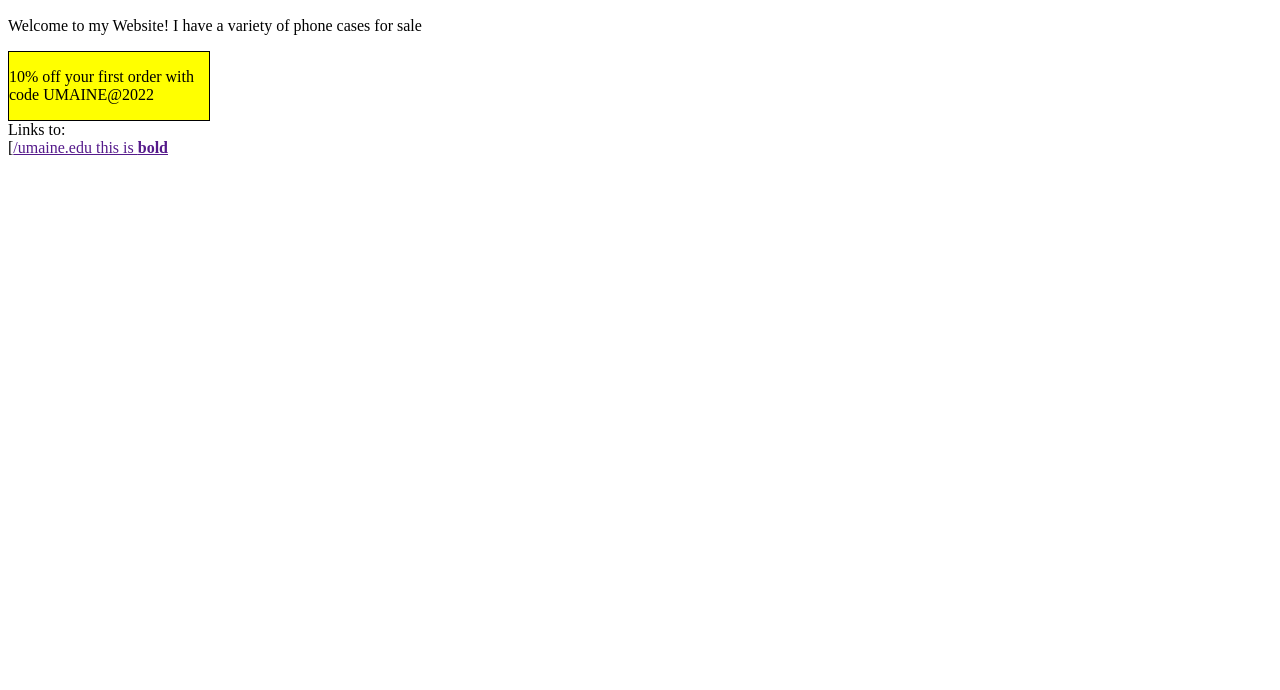
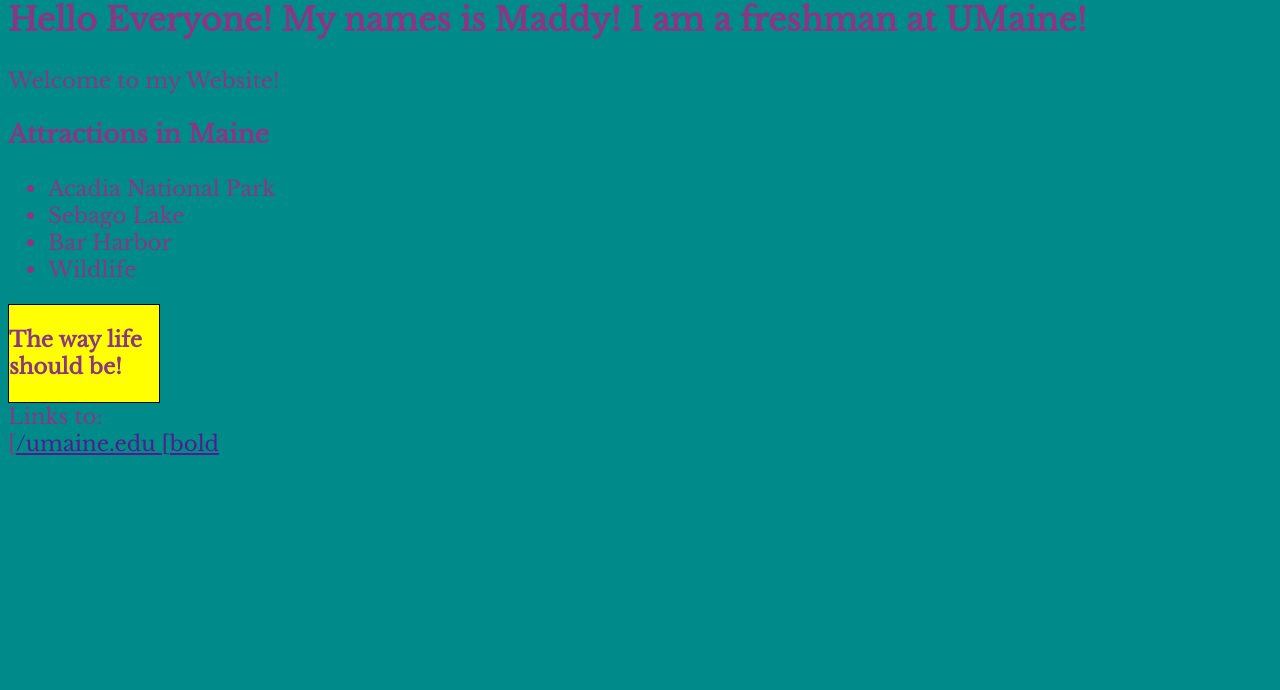
Before and after one commit to maddyyywar/maddyyywar.github.io, a plain HTML site: page index.html in a window 1280 px wide. Shown: the part 110-800 px from the top of the page. Drawn offline with nearby package versions, Linux system fonts and the light colour scheme.

Commit message:
Add files via upload

```diff
--- a/index.html
+++ b/index.html
@@ -2,6 +2,8 @@
 <html xmlns:http="http://www.w3.org/1999/xhtml">
 <head>
 <title>Maddys Website</title>
+    <link href="https://fonts.googleapis.com/css?family=Libre+Baskerville" rel="stylesheet">
+    <link href="styles.css" rel="stylesheet"
 </head>
 <body>
 
@@ -9,16 +11,25 @@
 
 <h2>Hello Everyone! My names is Maddy! I am a freshman at UMaine!</h2>
 
-<p>Welcome to my Website! I have a variety of phone cases for sale</p>
+<p>Welcome to my Website! </p>
+<h3>Attractions in Maine</h3>
+
+<ul>
+    <p><li>Acadia National Park</li>
+    <li>Sebago Lake</li>
+    <li>Bar Harbor</li>
+    <li>Wildlife</li>
+</ul>
 
 
-<div style="background-color:Yellow;width:200px;border:1px solid black">
-    <p>10% off your first order with code UMAINE@2022</p>
+<div style="background-color:Yellow;width:150px;border:1px solid black">
+    <p><B>The way life should be!</B></p>
 </div>
 Links to:
 
 <div></div>
 [<a href=""http:/>/umaine.edu
+[<a href=""
 
 this is <b>bold</b>
 </html>
--- /dev/null
+++ b/styles.css
@@ -0,0 +1,7 @@
+body {
+    background: darkcyan;
+    color: #8b3684;
+    font-size: 16pt;
+    font-family: 'Libre Baskerville', serif;
+;
+}
```
